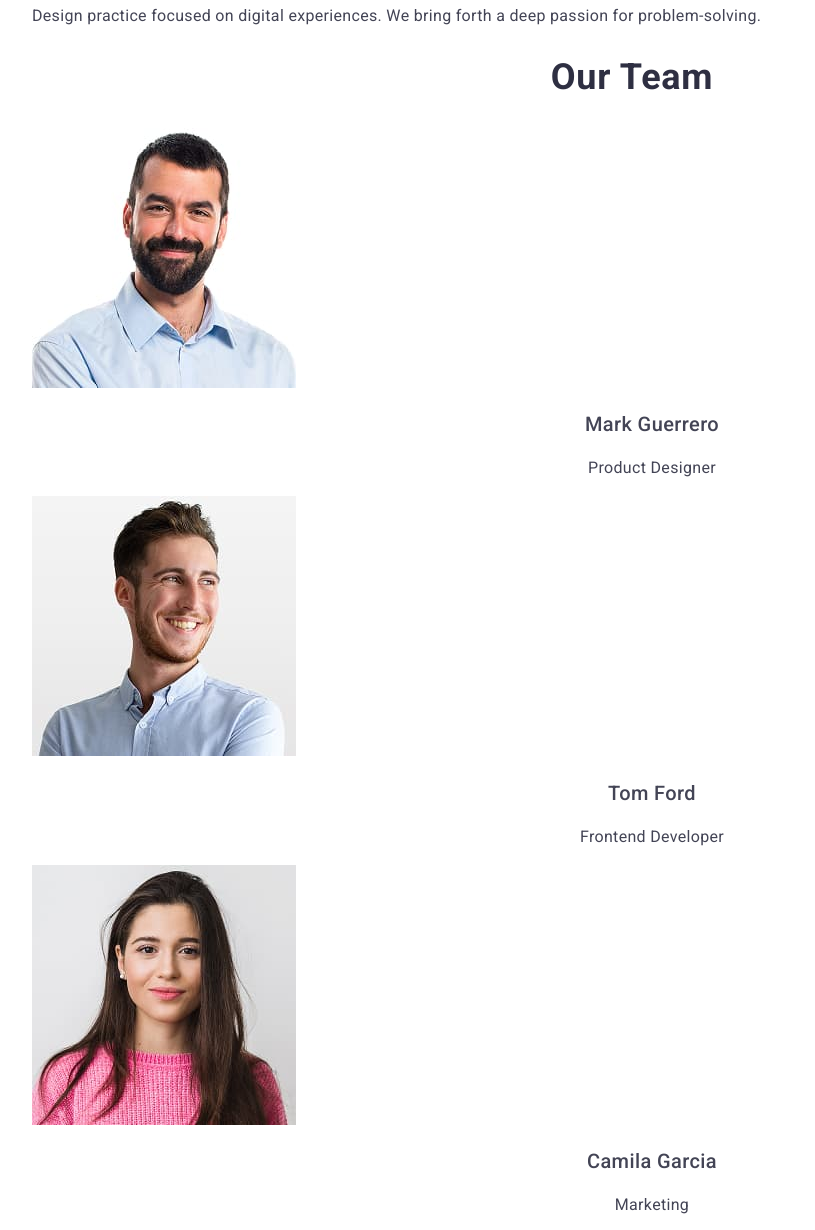
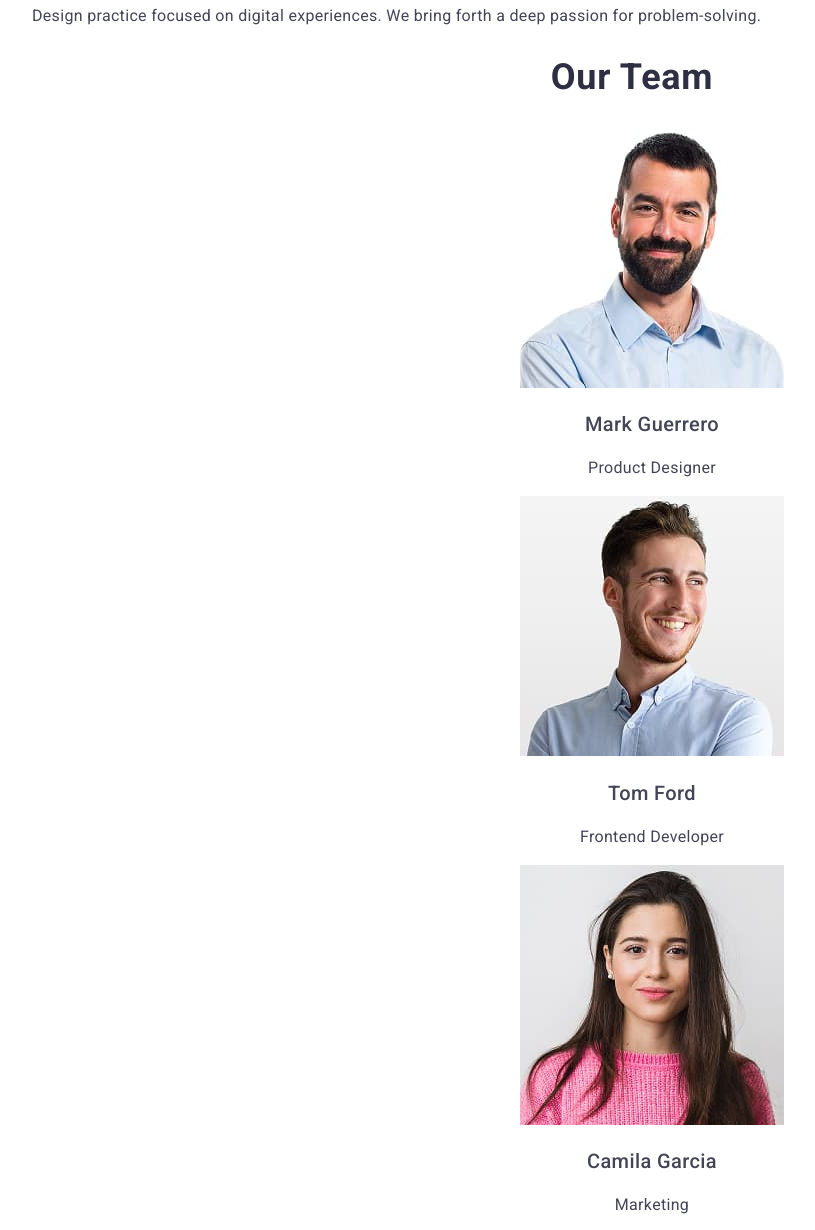
Before and after one commit to shevelalex/goit-markup-hw-02, a plain HTML site: page index.html in a window 1280 px wide. Shown: the part 680-1910 px from the top of the page, without its empty margins (8-823 px from the left). Drawn offline with nearby package versions, Linux system fonts and the light colour scheme.

Commit message:
finish-3

```diff
--- a/index.html
+++ b/index.html
@@ -87,9 +87,8 @@
       <section>
         <h2 class="team">Our Team</h2>
         <ul>
-          <li>
+          <li class="team-img">
             <img
-              class="team-img"
               src="./images/img-1.jpg"
               alt="Mark Guerrero"
               width="264"
@@ -98,9 +97,8 @@
             <h3 class="team-subtitle">Mark Guerrero</h3>
             <p class="team-text">Product Designer</p>
           </li>
-          <li>
+          <li class="team-img">
             <img
-              class="team-img"
               src="./images/img-2.jpg"
               alt="Tom Ford"
               width="264"
@@ -109,9 +107,8 @@
             <h3 class="team-subtitle">Tom Ford</h3>
             <p class="team-text">Frontend Developer</p>
           </li>
-          <li>
+          <li class="team-img">
             <img
-              class="team-img"
               src="./images/img-3.jpg"
               alt="Camila Garcia"
               width="264"
@@ -120,9 +117,8 @@
             <h3 class="team-subtitle">Camila Garcia</h3>
             <p class="team-text">Marketing</p>
           </li>
-          <li>
+          <li class="team-img">
             <img
-              class="team-img"
               src="./images/img-4.jpg"
               alt="Daniel Wilson"
               width="264"
```
